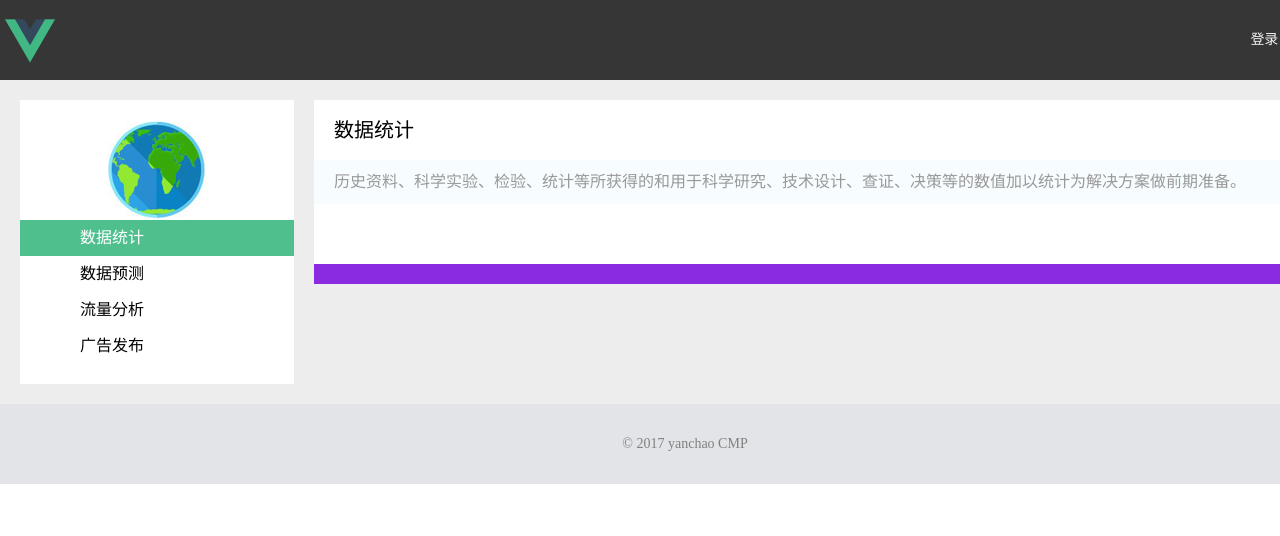
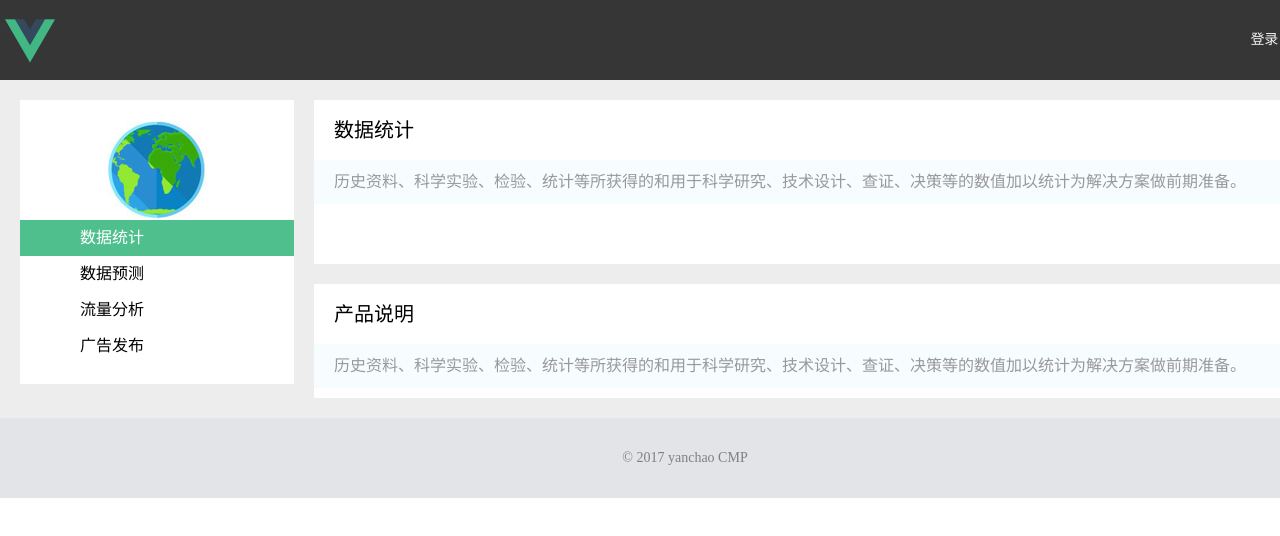
Before and after one commit to 290388252/webvue, a Vue app: page /detail/count in a window 1280 px wide. Shown: the top 536 px of the page. Built offline with nearby package versions, Linux system fonts and the light colour scheme; what vue-resource would draw is missing.

Commit message:
4 details css

```diff
--- a/src/page/detail/analysis.vue
+++ b/src/page/detail/analysis.vue
@@ -4,14 +4,38 @@
         <h2 class="sales-board-intro-h2">流量分析</h2>
         <p class="sales-board-intro-p">是指在获得网站访问量基本数据的情况下对有关数据进行统计、分析，从中发现用户访问网站的规律，并将这些规律与网络营销策略等相结合，从而发现目前网络营销活动中可能存在的问题，并为进一步修正或重新制定网络营销策略提供依据。当然这样的定义是站在网络营销管理的角度来考虑的</p>
       </div>
-      <div class="sales-board-form"></div>
+      <div class="sales-board-form">1111</div>
       <div class="sales-board-line"></div>
-      <div class="sales-board-des"></div>
+      <div class="sales-board-des">
+        <h2 class="sales-board-des-h2">产品说明</h2>
+        <p class="sales-board-des-p">网站访问统计分析报告的基础数据源于网站流量统计信息，但其价值远高于原始数据资料。专业的网站访问统计分析报告对网络营销的价值，正如专业的财务分析报告对企业经营策略的价值。</p>
+
+        <h3 class="sales-board-des-h3">用户行为指标</h3>
+        <ul class="sales-board-des-ul">
+          <li>用户行为指标主要反映用户是如何来到网站的、在网站上停留了多长时间、访问了哪些页面等，主要的统计指标包括：</li>
+          <li>用户在网站的停留时间；</li>
+          <li>用户来源网站（也叫“引导网站”）；</li>
+          <li>用户所使用的搜索引擎及其关键词；</li>
+          <li>在不同时段的用户访问量情况等。</li>
+        </ul>
+
+        <h3 class="sales-board-des-h3">浏览网站方式</h3>
+        <ul class="sales-board-des-ul">
+          <li>用户上网设备类型</li>
+          <li>用户浏览器的名称和版本</li>
+          <li>访问者电脑分辨率显示模式</li>
+          <li>用户所使用的操作系统名称和版本</li>
+          <li>用户所在地理区域分布状况等</li>
+        </ul>
+      </div>
     </div>
 </template>
 
 <style lang="stylus" rel="stylesheet/stylus">
+  .sales-board
+    background white
     .sales-board-intro
+      background white
       .sales-board-intro-h2
         font-size 20px
         padding 20px
@@ -24,14 +48,28 @@
       padding: 30px 20px
       font-size: 14px
     .sales-board-line
-    margin-top 10px
-    width 100%
-    height 10px
-    background blue
-  .sales-board-des
-    background blueviolet
+      background #ededed
       width 100%
       height 20px
+    .sales-board-des
+      background white
+      width 100%
+      .sales-board-des-h2
+        font-size 20px
+        padding 20px
+      .sales-board-des-p
+        padding 10px 20px
+        margin-bottom 10px
+        color: #999
+        line-height: 1.5
+        background: #f7fcff
+      .sales-board-des-h3
+        font-size 15px
+        padding-left 20px
+        color: #41B883
+      .sales-board-des-ul
+        padding 20px
+        background: #f7fcff
 </style>
 
 <script type="text/ecmascript-6">
--- a/src/page/detail/count.vue
+++ b/src/page/detail/count.vue
@@ -5,12 +5,47 @@
       <p class="sales-board-intro-p">历史资料、科学实验、检验、统计等所获得的和用于科学研究、技术设计、查证、决策等的数值加以统计为解决方案做前期准备。</p>
     </div>
     <div class="sales-board-form"></div>
-    <div class="sales-board-des"></div>
+    <div class="sales-board-line"></div>
+    <div class="sales-board-des">
+      <h2 class="sales-board-des-h2">产品说明</h2>
+      <p class="sales-board-des-p">历史资料、科学实验、检验、统计等所获得的和用于科学研究、技术设计、查证、决策等的数值加以统计为解决方案做前期准备。</p>
+
+    </div>
   </div>
 </template>
 
 <style lang="stylus" rel="stylesheet/stylus">
-
+  .sales-board
+    background white
+    .sales-board-intro
+      background white
+      .sales-board-intro-h2
+        font-size 20px
+        padding 20px
+      .sales-board-intro-p
+        padding 10px 20px
+        color: #999
+        line-height: 1.5
+        background: #f7fcff
+    .sales-board-form
+      padding: 30px 20px
+      font-size: 14px
+    .sales-board-line
+      background #ededed
+      width 100%
+      height 20px
+    .sales-board-des
+      background white
+      width 100%
+      .sales-board-des-h2
+        font-size 20px
+        padding 20px
+      .sales-board-des-p
+        padding 10px 20px
+        margin-bottom 10px
+        color: #999
+        line-height: 1.5
+        background: #f7fcff
 </style>
 
 <script type="text/ecmascript-6">
--- a/src/page/detail/forecast.vue
+++ b/src/page/detail/forecast.vue
@@ -5,11 +5,50 @@
       <p class="sales-board-intro-p">未来，大数据会变得越来越重要，其核心应用预测也会成为互联网行业以及产业变革的重要力量，我们很有必要对数据预测及其分析方法进行全面且深入的了解。在这一点上，《大数据预测》是本很好的读物，适合大数据所有相关行业的人阅读。</p>
     </div>
     <div class="sales-board-form"></div>
-    <div class="sales-board-des"></div>
+    <div class="sales-board-line"></div>
+    <div class="sales-board-des">
+      <h2 class="sales-board-des-h2">产品说明</h2>
+      <p class="sales-board-des-p">2020年的一天，在你驱车前往公司的路上，导航系统通过预测交通流量，会自动帮你选择一条最合适的交通路线；车内推荐系统会根据你的饮食习惯预测你可能会喜欢吃什么，并推荐沿途的早餐店；你的电子社交助理已经为你自动选择了你可能感兴趣的社交网信息；当车内系统预测到你驾车有些分心时，座椅会自动震动进行提醒……
+        以上这些情景不是科幻大片独有的，它们有的已经或会在未来的某一天成为现实。而这一切所倚靠的就是预测分析技术。
+        大数据时代下，作为其核心，预测分析已在商业和社会中得到广泛应用。随着越来越多的数据被记录和整理，未来预测分析必定会成为所有领域的关键技术。
+        作为预测分析领域的专家，埃里克·西格尔博士深谙预测分析界已经实现和正在发生的事情、面临的问题和将来可能的前景。在《大数据预测》一书中，他结合预测分析的应用实例，对其进行了深入、细致且全面的解读。
+        关于预测分析，你想了解的全部，你的生活以及这个世界会因为预测分析改变到什么程度，《大数据预测》都会告诉你。</p>
+    </div>
   </div>
 </template>
 
 <style lang="stylus" rel="stylesheet/stylus">
+  .sales-board
+    background white
+    .sales-board-intro
+      background white
+      .sales-board-intro-h2
+        font-size 20px
+        padding 20px
+      .sales-board-intro-p
+        padding 10px 20px
+        color: #999
+        line-height: 1.5
+        background: #f7fcff
+    .sales-board-form
+      padding: 30px 20px
+      font-size: 14px
+    .sales-board-line
+      background #ededed
+      width 100%
+      height 20px
+    .sales-board-des
+      background white
+      width 100%
+      .sales-board-des-h2
+        font-size 20px
+        padding 20px
+      .sales-board-des-p
+        padding 10px 20px
+        margin-bottom 10px
+        color: #999
+        line-height: 1.5
+        background: #f7fcff
 </style>
 
 <script type="text/ecmascript-6">
--- a/src/page/detail/publish.vue
+++ b/src/page/detail/publish.vue
@@ -5,11 +5,46 @@
       <p class="sales-board-intro-p">广告活动按照广告计划执行，到完成广告创作并形成广告作品之后，经过广告主的最后审核同意，即可送到预定的媒介发布刊播。这项工作一般由媒介部门的有关专业人员负责，他们的任务就是专门负责与有关媒介单位接洽，安排有关广告的发播事宜，并对发播质量实施监督。</p>
     </div>
     <div class="sales-board-form"></div>
-    <div class="sales-board-des"></div>
+    <div class="sales-board-line"></div>
+    <div class="sales-board-des">
+      <h2 class="sales-board-des-h2">产品说明</h2>
+      <p class="sales-board-des-p">广告活动按照广告计划执行，到完成广告创作并形成广告作品之后，经过广告主的最后审核同意，即可送到预定的媒介发布刊播。这项工作一般由媒介部门的有关专业人员负责，他们的任务就是专门负责与有关媒介单位接洽，安排有关广告的发播事宜，并对发播质量实施监督。</p>
+    </div>
   </div>
 </template>
 
 <style lang="stylus" rel="stylesheet/stylus">
+  .sales-board
+    background white
+    .sales-board-intro
+      background white
+      .sales-board-intro-h2
+        font-size 20px
+        padding 20px
+      .sales-board-intro-p
+        padding 10px 20px
+        color: #999
+        line-height: 1.5
+        background: #f7fcff
+    .sales-board-form
+      padding: 30px 20px
+      font-size: 14px
+    .sales-board-line
+      background #ededed
+      width 100%
+      height 20px
+    .sales-board-des
+      background white
+      width 100%
+      .sales-board-des-h2
+        font-size 20px
+        padding 20px
+      .sales-board-des-p
+        padding 10px 20px
+        margin-bottom 10px
+        color: #999
+        line-height: 1.5
+        background: #f7fcff
 </style>
 
 <script type="text/ecmascript-6">
```
Lines whose indentation alone changed are shown as unchanged.
